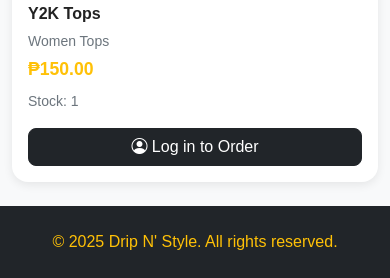
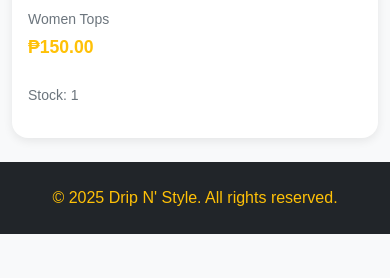
Before and after one commit to johndavebriones/DRIP-N-STYLE, a PHP site: page /Websites/Public/shop/shop.php in a window 390 px wide. Shown: the part 1225-1503 px from the top of the page. After the commit the page ends 1459 px from the top, so only its background shows below. Run offline with PHP 8.4, Linux system fonts and the light colour scheme; data comes from the database, SQL or seed files in the repository; some libraries are stand-ins or nearby versions.

Commit message:
fixed shop handling

```diff
--- a/Public/shop/assets/css/shop.css
+++ b/Public/shop/assets/css/shop.css
@@ -122,3 +122,24 @@ footer {
   from { opacity: 0; transform: translateY(10px); }
   to { opacity: 1; transform: translateY(0); }
 }
+
+/* Modal image hover zoom effect */
+.modal-image-wrapper img.transition {
+  transition: transform 0.3s ease;
+}
+.modal-image-wrapper img.transition:hover {
+  transform: scale(1.05);
+}
+
+/* Scrollbar for long description */
+#detailDescription::-webkit-scrollbar {
+  width: 6px;
+}
+#detailDescription::-webkit-scrollbar-track {
+  background: #f1f1f1;
+  border-radius: 3px;
+}
+#detailDescription::-webkit-scrollbar-thumb {
+  background: #ffc107;
+  border-radius: 3px;
+}
--- /dev/null
+++ b/Public/shop/assets/js/shop.js
@@ -0,0 +1,103 @@
+document.addEventListener('DOMContentLoaded', () => {
+    // Add to Cart from product cards
+    document.querySelectorAll('.ajax-add-btn').forEach(btn => {
+        btn.addEventListener('click', () => {
+            const productId = btn.dataset.id;
+            const price = btn.dataset.price;
+            const qty = document.getElementById('ajaxQty' + productId).value || 1;
+
+            fetch('../../App/Controllers/CartController.php', {
+                method: 'POST',
+                headers: { 'Content-Type': 'application/x-www-form-urlencoded' },
+                body: new URLSearchParams({
+                    action: 'add',
+                    product_id: productId,
+                    quantity: qty,
+                    price: price
+                })
+            })
+            .then(res => res.text())
+            .then(() => {
+                Swal.fire({
+                    toast: true,
+                    position: 'bottom-end',
+                    icon: 'success',
+                    title: 'Added to cart!',
+                    showConfirmButton: false,
+                    timer: 1500
+                });
+            })
+            .catch(err => console.error(err));
+        });
+    });
+
+    // Product Detail Modal
+    const modalEl = document.getElementById('productDetailModal');
+    const productModal = new bootstrap.Modal(modalEl);
+    const detailImage = document.getElementById('detailImage');
+    const detailName = document.getElementById('detailName');
+    const detailCategory = document.getElementById('detailCategory');
+    const detailPrice = document.getElementById('detailPrice');
+    const detailStock = document.getElementById('detailStock');
+    const detailDescription = document.getElementById('detailDescription');
+    const detailQty = document.getElementById('detailQty');
+    const detailAddBtn = document.getElementById('detailAddBtn');
+
+    document.querySelectorAll('.product-clickable').forEach(card => {
+        card.addEventListener('click', async () => {
+            const productId = card.dataset.id;
+            const formData = new FormData();
+            formData.append('action', 'getProductById');
+            formData.append('product_id', productId);
+
+            try {
+                const res = await fetch('../../App/Helpers/productHelper.php', { method: 'POST', body: formData });
+                const data = await res.json();
+
+                if (!data.success || !data.product) throw new Error('Product not found');
+
+                const p = data.product;
+                detailImage.src = `../../Public/${p.image || 'uploads/no-image.png'}`;
+                detailName.textContent = p.name;
+                detailCategory.textContent = p.category_name || 'Uncategorized';
+                detailPrice.textContent = `₱${parseFloat(p.price).toFixed(2)}`;
+                detailStock.textContent = `Stock: ${p.stock}`;
+                detailDescription.textContent = p.description || '';
+                detailQty.value = 1;
+                detailQty.max = p.stock;
+
+                // Add to cart from modal
+                detailAddBtn.onclick = () => {
+                    const qtyVal = detailQty.value || 1;
+                    fetch('../../App/Controllers/CartController.php', {
+                        method: 'POST',
+                        headers: { 'Content-Type': 'application/x-www-form-urlencoded' },
+                        body: new URLSearchParams({
+                            action: 'add',
+                            product_id: p.product_id,
+                            quantity: qtyVal,
+                            price: p.price
+                        })
+                    })
+                    .then(res => res.text())
+                    .then(() => {
+                        Swal.fire({
+                            toast: true,
+                            position: 'bottom-end',
+                            icon: 'success',
+                            title: 'Added to cart!',
+                            showConfirmButton: false,
+                            timer: 1500
+                        });
+                    })
+                    .catch(err => console.error(err));
+                };
+
+                productModal.show();
+            } catch (err) {
+                console.error(err);
+                Swal.fire('Error', err.message, 'error');
+            }
+        });
+    });
+});
--- a/Public/shop/shop.php
+++ b/Public/shop/shop.php
@@ -11,9 +11,9 @@ $products = $shop->getProducts($search, $category, $sort);
 
 if (!empty($_SESSION['order_canceled'])) {
       echo "<script>alert('Your order has been canceled.');</script>";
-      unset($_SESSION['order_canceled']);      // Remove the flag after showing
-      unset($_SESSION['checkout_blocked']);    // Allow checkout for next order
-  }
+      unset($_SESSION['order_canceled']);
+      unset($_SESSION['checkout_blocked']);
+}
 ?>
 <!DOCTYPE html>
 <html lang="en">
@@ -28,7 +28,6 @@ if (!empty($_SESSION['order_canceled'])) {
   <link rel="stylesheet" href="assets/css/shop.css">
 
   <script src="https://cdn.jsdelivr.net/npm/sweetalert2@11"></script>
-
 </head>
 <body>
 <div id="page-container">
@@ -56,44 +55,32 @@ if (!empty($_SESSION['order_canceled'])) {
     <section class="shop-products py-4">
       <div class="container">
         <div class="row g-4">
-          <?php if (count($products) > 0): ?>
-            <?php foreach ($products as $product): ?>
+          <?php
+          $productsWithStock = array_filter($products, fn($p) => ($p['stock'] ?? 0) > 0);
+          if (count($productsWithStock) > 0):
+            foreach ($productsWithStock as $product): ?>
               <div class="col-12 col-sm-6 col-md-4 col-lg-3">
-                <div class="card product-card h-100">
+                <div class="card product-card h-100 product-clickable" data-id="<?= $product['product_id'] ?>">
                   <img src="../../Public/<?= htmlspecialchars($product['image'] ?: 'uploads/no-image.png') ?>"
                       alt="<?= htmlspecialchars($product['name']) ?>"
                       class="card-img-top">
-
-                  <div class="card-body">
-                    <h6 class="card-title"><?= htmlspecialchars($product['name']); ?></h6>
-                    <p class="text-muted small mb-1"><?= htmlspecialchars($product['category_name']); ?></p>
-                    <p class="price-tag mb-2">₱<?= number_format($product['price'], 2); ?></p>
-                    <p class="text-muted small mb-3">Stock: <?= $product['stock'] ?? 10 ?></p>
-
-                    <?php if (isset($_SESSION['user_id'])): ?>
-                      <div class="d-flex align-items-center gap-2 mt-auto">
-                        <input type="number" id="ajaxQty<?= $product['product_id'] ?>"
-                              value="1" min="1" max="<?= $product['stock'] ?? 10 ?>"
-                              class="form-control text-center" style="width: 70px;">
-                        <button class="btn add-btn flex-shrink-0 ajax-add-btn"
-                                data-id="<?= $product['product_id'] ?>"
-                                data-price="<?= $product['price'] ?>">
-                          <i class="bi bi-cart-plus"></i> Add
-                        </button>
-                      </div>
-                    <?php else: ?>
-                      <a href="../LoginPage.php" class="btn btn-dark login-btn w-100">
-                        <i class="bi bi-person-circle"></i> Log in to Order
-                      </a>
-                    <?php endif; ?>
+                  <div class="card-body d-flex flex-column">
+                      <h6 class="card-title fw-bold"><?= htmlspecialchars($product['name']); ?></h6>
+                      <p class="text-muted small mb-1"><?= htmlspecialchars($product['category_name']); ?></p>
+                      <p class="price-tag mb-2 text-warning fw-bold">₱<?= number_format($product['price'], 2); ?></p>
+                      <p class="text-muted small mb-3 text-truncate" title="<?= htmlspecialchars($product['description'] ?? '') ?>">
+                        <?= htmlspecialchars($product['description'] ?? '') ?>
+                      </p>
+                      <p class="text-muted small mb-3">Stock: <?= $product['stock'] ?></p>
                   </div>
                 </div>
               </div>
-            <?php endforeach; ?>
-          <?php else: ?>
+          <?php
+            endforeach;
+          else: ?>
             <div class="col-12 text-center py-5">
               <i class="bi bi-box-seam text-secondary" style="font-size: 3rem;"></i>
-              <p class="mt-3 text-muted">No products found matching your filters.</p>
+              <p class="mt-3 text-muted">No products in stock.</p>
             </div>
           <?php endif; ?>
         </div>
@@ -104,32 +91,50 @@ if (!empty($_SESSION['order_canceled'])) {
   <?php include '../Partials/footer.php'; ?>
 </div>
 
-<script>
-document.querySelectorAll('.ajax-add-btn').forEach(btn => {
-  btn.addEventListener('click', () => {
-    const productId = btn.dataset.id;
-    const price = btn.dataset.price;
-    const qty = document.getElementById('ajaxQty'+productId).value || 1;
+<!-- Product Detail Modal -->
+<div class="modal fade" id="productDetailModal" tabindex="-1" aria-labelledby="productDetailLabel" aria-hidden="true">
+  <div class="modal-dialog modal-dialog-centered modal-lg">
+    <div class="modal-content rounded-4 shadow-lg border-0">
+      <div class="modal-header border-0 bg-warning">
+        <h5 class="modal-title fw-bold" id="productDetailLabel">Product Details</h5>
+        <button type="button" class="btn-close" data-bs-dismiss="modal"></button>
+      </div>
+      <div class="modal-body p-4">
+        <div class="row g-4">
+          <div class="col-md-6 text-center">
+            <div class="modal-image-wrapper position-relative overflow-hidden rounded-4 shadow-sm">
+              <img id="detailImage" src="" alt="" class="img-fluid transition" style="max-height: 350px;">
+            </div>
+          </div>
+          <div class="col-md-6 d-flex flex-column justify-content-between">
+            <div>
+              <h4 id="detailName" class="fw-bold mb-2"></h4>
+              <p class="text-muted small mb-2" id="detailCategory"></p>
+              <h5 class="text-warning fw-bold mb-3" id="detailPrice"></h5>
+              <p class="text-muted small mb-2" id="detailStock"></p>
+              <div id="detailDescription"></div>
+            </div>
 
-    fetch('../../App/Controllers/CartController.php', {
-      method: 'POST',
-      headers: { 'Content-Type': 'application/x-www-form-urlencoded' },
-      body: new URLSearchParams({ action: 'add', product_id: productId, quantity: qty, price: price })
-    })
-    .then(res => res.text())
-    .then(() => {
-      Swal.fire({
-        toast: true,
-        position: 'bottom-end',
-        icon: 'success',
-        title: 'Added to cart!',
-        showConfirmButton: false,
-        timer: 1500
-      });
-    })
-    .catch(err => console.error(err));
-  });
-});
-</script>
+            <?php if (isset($_SESSION['user_id'])): ?>
+            <div class="d-flex align-items-center gap-2 mt-3">
+              <input type="number" id="detailQty" value="1" min="1" class="form-control text-center" style="width: 70px; border-radius: 0.5rem;">
+              <button class="btn btn-warning flex-grow-1 fw-bold rounded-pill" id="detailAddBtn">
+                <i class="bi bi-cart-plus"></i> Add to Cart
+              </button>
+            </div>
+            <?php else: ?>
+              <a href="../LoginPage.php" class="btn btn-dark w-100 mt-3 rounded-pill">
+                <i class="bi bi-person-circle"></i> Log in to Order
+              </a>
+            <?php endif; ?>
+          </div>
+        </div>
+      </div>
+    </div>
+  </div>
+</div>
+
+<script src="../assets/vendor/bootstrap5/js/bootstrap.bundle.min.js"></script>
+<script src="assets/js/shop.js"></script>
 </body>
 </html>
```
